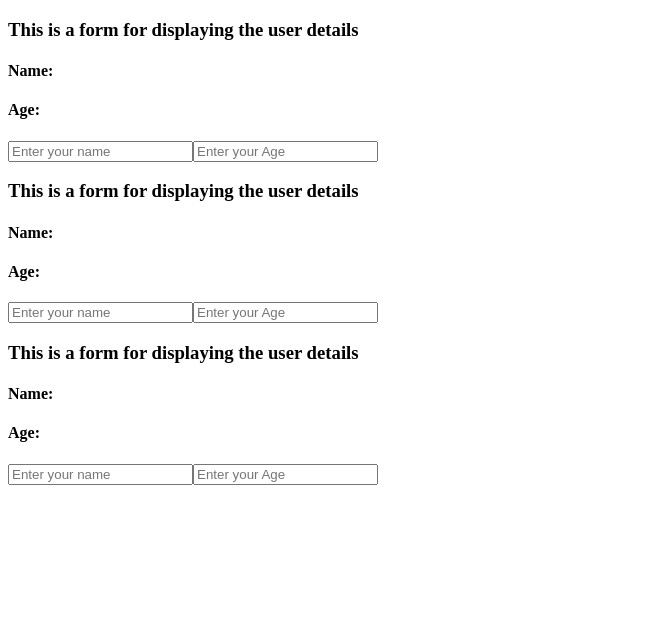
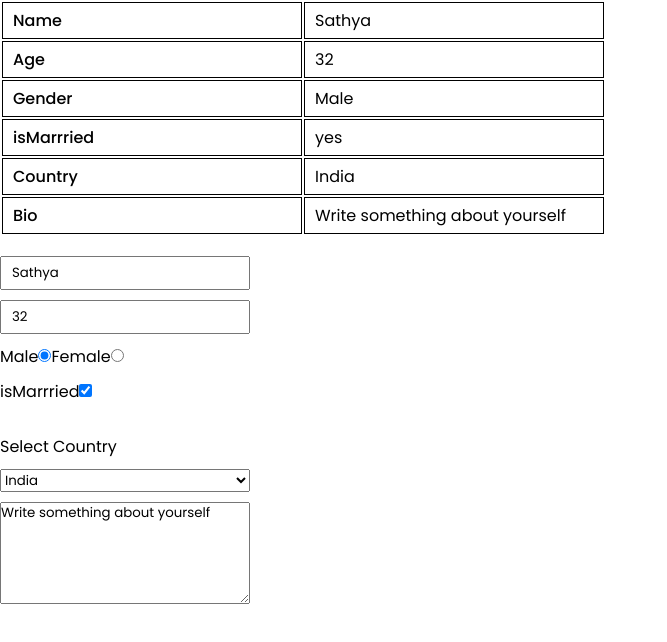
Before and after one commit to ANireshkumar/joes_react, a React (Vite) app in the folder project1/: page / in a window 1280 px wide. Shown: the top 642 px of the page, without its empty margins (0-667 px from the left). Built offline with nearby package versions, Linux system fonts and the light colour scheme.

Commit message:
Form handling using the states: realtime update

```diff
--- a/project1/src/App.jsx
+++ b/project1/src/App.jsx
@@ -1,5 +1,5 @@
 
-import UserDetails from "./Components/UserDetails";
+import RegFrm from "./Components/RegFrm";
 import "./css/app.css"
 function App() {
 
@@ -8,9 +8,7 @@ const handleClick = () => {
 }
   return (
     <>
-    <UserDetails />
-    <UserDetails />
-     <UserDetails />
+    <RegFrm />
     </>
   )
 }
--- /dev/null
+++ b/project1/src/Components/RegFrm.css
@@ -0,0 +1,41 @@
+@import url('https://fonts.googleapis.com/css2?family=Inter:ital,opsz,wght@0,14..32,100..900;1,14..32,100..900&family=Poppins:ital,wght@0,100;0,200;0,300;0,400;0,500;0,600;0,700;0,800;0,900;1,100;1,200;1,300;1,400;1,500;1,600;1,700;1,800;1,900&display=swap');
+
+*{
+    margin: 0;
+    padding: 0;
+    box-sizing: border-box;
+    font-family: 'Poppins', sans-serif;
+}
+
+.table{
+    border: 1px solid black;
+    border-collapse: collapse;
+}
+
+table td{
+    border: 1px solid black;
+    border-collapse: collapse;
+    padding: 5px 10px;
+}
+
+table td:first-child{
+    font-weight: 500;
+}
+
+form{
+    display: flex;
+    flex-direction: column;
+    gap: 10px;
+    margin-top: 20px;
+    width: 250px;}
+
+form input{
+    padding: 5px 10px;
+}
+.country{
+    display: flex;
+    gap: 10px;
+    flex-direction: column;
+    margin-top: 20px;
+    width: 250px
+}
--- /dev/null
+++ b/project1/src/Components/RegFrm.jsx
@@ -0,0 +1,76 @@
+
+import "./RegFrm.css"
+import { useState } from "react"
+const RegFrm = () => {
+    const [User, setUser] = useState(
+        {name: "Sathya", age: 32, gender: "Male", isMarrried: true, country: "India", bio:"Write something about yourself"}
+    )
+    function changeHandler(e){
+        const name = e.target.name;
+        const value = e.target.type==="checkbox" ? e.target.checked : e.target.value;
+        setUser({...User, [name]: value})
+    }
+  return (
+    <>
+<table>
+    <tbody>
+        <tr>
+            <td>Name</td>
+            <td>{User.name}</td>
+        </tr>
+        <tr>
+            <td>Age</td>
+            <td>{User.age}</td>
+        </tr>
+        <tr>
+            <td>Gender</td>
+            <td>{User.gender}</td>
+        </tr>
+        <tr>
+            <td>isMarrried</td>
+            <td>{User.isMarrried? "yes" : "no"}</td>
+        </tr>
+        <tr>
+            <td>Country</td>
+            <td>{User.country}</td>
+        </tr>
+        <tr>
+            <td>Bio</td>
+            <td>{User.bio}</td>
+        </tr>
+    </tbody>
+</table>
+<form>
+
+    <input type="text" placeholder="Enter your name"  value={User.name} onChange={changeHandler} name="name"/>
+    <input type="number" placeholder="Enter your Age" value={User.age} onChange={changeHandler} name="age"/>
+<div className="gender">
+    <label htmlFor="male">
+        Male
+        <input type="radio" name="gender" id="male" checked={User.gender === "Male"} value="Male" onChange={changeHandler} />
+    </label>
+    <label htmlFor="female">
+        Female
+        <input type="radio" name="gender" id="female" checked={User.gender === "Female"} value="Female" onChange={changeHandler} />
+    </label>
+</div>
+<label htmlFor="isMarrried">
+    isMarrried
+    <input type="checkbox" name="isMarrried" id="isMarrried" checked={User.isMarrried}onChange={changeHandler} />
+</label>
+<div className="country">
+    <label htmlFor="country">Select Country</label>
+    <select name="country" id="country" value={User.country} onChange={changeHandler}>
+        <option value="India">India</option>
+        <option value="USA">USA</option>
+        <option value="UK">UK</option>
+    </select>
+</div>
+<textarea name="bio" id="bio" cols={30} rows={5} value={User.bio} onChange={changeHandler} placeholder="Write about yourself"></textarea>
+</form>
+
+    </>
+  )
+}
+
+export default RegFrm
```
